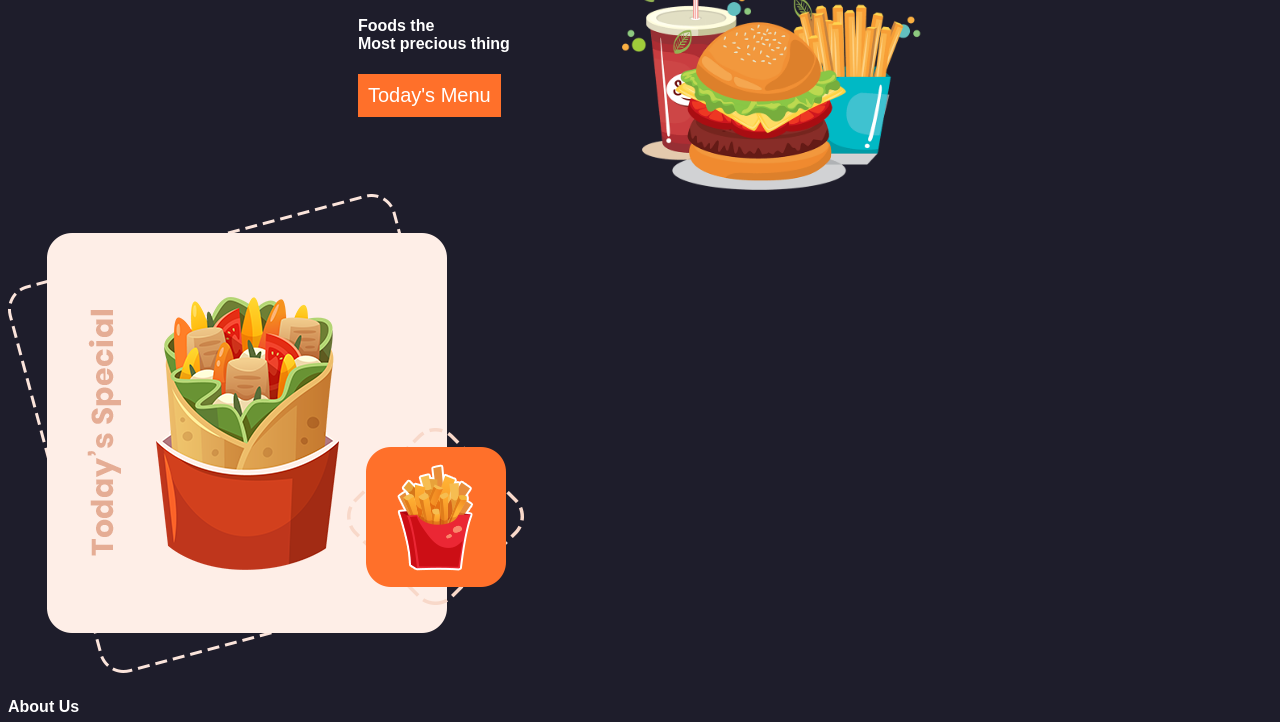
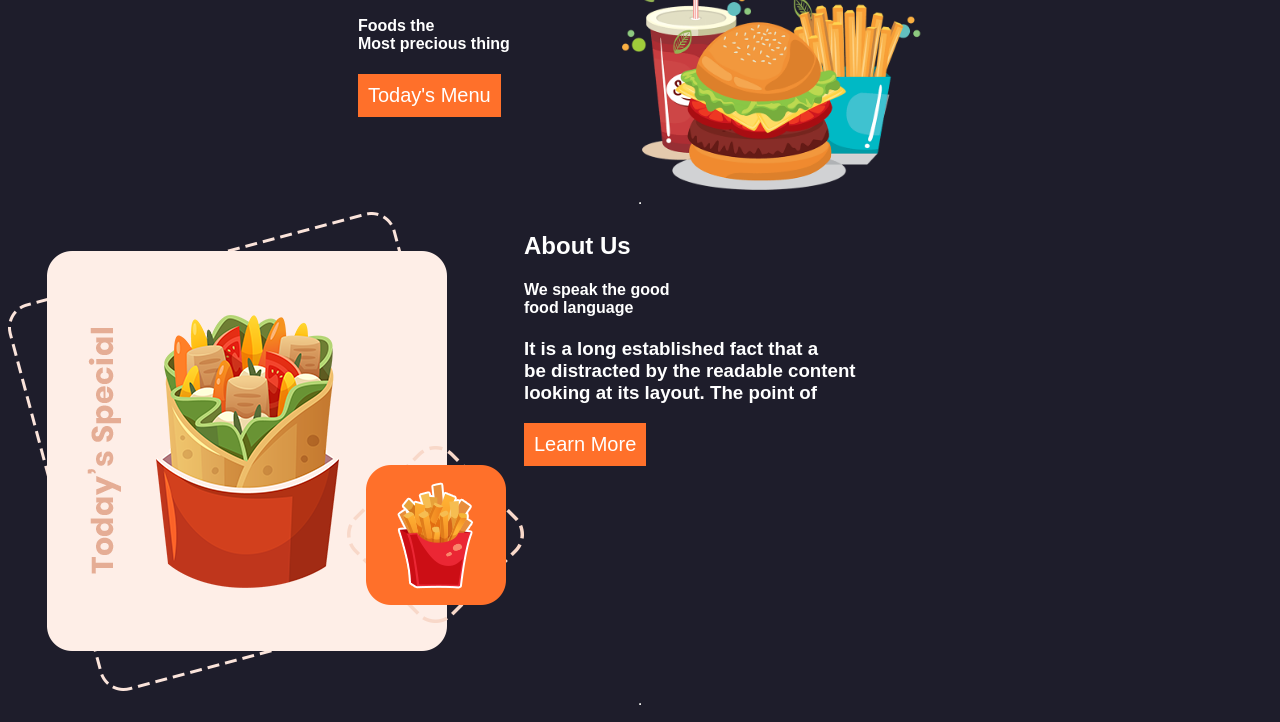
Before and after one commit to JahirDanielMartinezBayona/proyectoWeb, a plain HTML site: page index.html in a window 1280 px wide. Shown: the part 230-952 px from the top of the page. Drawn offline with nearby package versions, Linux system fonts and the light colour scheme.

Commit message:
fix: fixing the wrong place in about us content process 1......

```diff
--- a/css/style.css
+++ b/css/style.css
@@ -76,6 +76,16 @@ header{
     color: var(--color-4);
     background-color: var(--color-1);
 }
+#about{
+    display: flex;
+}
+#about button{
+    color: var(--color-4);
+    background-color: var(--color-1);
+    font-size: 20px;
+    padding: 10px;
+    border-style: none;
+}
 /* .main__ .main__current__information{
     display: flex;
     flex-direction: column;
--- a/index.html
+++ b/index.html
@@ -33,14 +33,15 @@
                     <img src="storage/img/home.png" alt="">
                 </article>
             </section>
+            <hr>
             <section id="about">
                 <article class="main__current__image">
                     <img src="storage/img/about.png" alt="">
                 </article>
                 <article class="main__current__information">
-                    <div class="current__information__title"><h1>About Us</h1></div>
+                    <div class="current__information__title"><h2>About Us</h2></div>
                     <div class="current__information__content">
-                        <h2>We speak the good <br>food language</h2>
+                        <h1>We speak the good <br>food language</h1>
                         <h3>It is a long established fact that a<br>
                         be distracted by the readable content <br>
                         looking at its layout. The point of
@@ -48,6 +49,7 @@
                     <div class="button__current__information"><button>Learn More</button></div>
                 </article>
             </section>
+            <hr>
             <section id="menu">
                 <article class="main__current__information">
                     <div class="current__information__title"><h1>Food Menu</h1></div>
@@ -59,6 +61,7 @@
                     <img src="storage/img/food3.png" alt="">
                 </article>
             </section>
+            <hr>
             <section id="services">
                 <article class="main__current__information">
                     <div class="current__information__title"><h1>Services</h1></div>
@@ -76,6 +79,7 @@
                     </section>
                 </article>
             </section>
+            <hr>
             <section id="contact">
                 <article class="main__current__information">
                     <div class="current__information__content"><h2>We make quality food<br> Everyday</h2></div>
```
